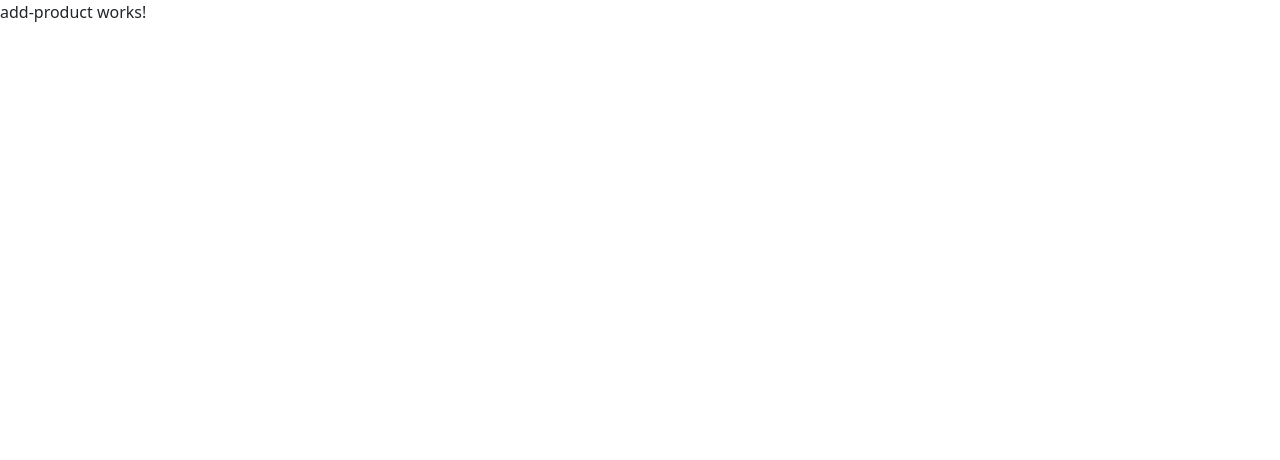
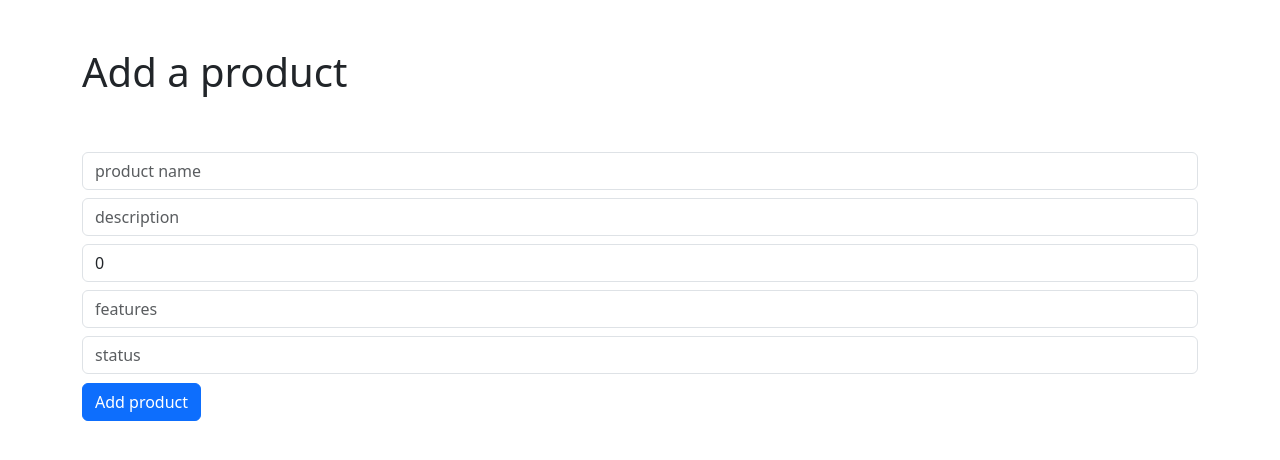
Before and after one commit to hcarslaw1/fse1-usecase, an Angular app: page /add-product in a window 1280 px wide. Shown: the top 460 px of the page. Built offline with nearby package versions, Linux system fonts and the light colour scheme.

Commit message:
Create product service and add product screen

```diff
--- a/src/app/components/add-product/add-product.component.html
+++ b/src/app/components/add-product/add-product.component.html
@@ -1 +1,40 @@
-<p>add-product works!</p>
+<div class="container">
+  <div class="row">
+    <h1 class="col-sm mt-5">Add a product</h1>
+  </div>
+  <div class="row">
+    <h1 class="col-sm mt-5">
+      <form (ngSubmit)="submit()" [formGroup]="registerForm">
+        <input
+          [formControl]="name"
+          type="text"
+          class="form-control"
+          placeholder="product name" />
+        <input
+          [formControl]="description"
+          type="text"
+          class="form-control mt-2"
+          placeholder="description" />
+        <input
+          [formControl]="price"
+          type="number"
+          class="form-control mt-2"
+          placeholder="price" />
+        <input
+          [formControl]="features"
+          type="text"
+          class="form-control mt-2"
+          placeholder="features" />
+        <input
+          [formControl]="status"
+          type="password"
+          class="form-control mt-2"
+          placeholder="status" />
+        <input type="submit" value="Add product" class="btn btn-primary" />
+      </form>
+    </h1>
+  </div>
+  <div *ngIf="displayError !== undefined" class="alert alert-danger mt-5">
+    {{ displayError }}
+  </div>
+</div>
--- a/src/app/components/add-product/add-product.component.ts
+++ b/src/app/components/add-product/add-product.component.ts
@@ -1,10 +1,62 @@
-import { Component } from '@angular/core';
+import { Component, OnInit } from '@angular/core';
+import { FormControl, Validators, FormBuilder } from '@angular/forms';
+import { Router } from '@angular/router';
+import { LoginService } from 'src/app/services/login-service.service';
+import { ProductService } from 'src/app/services/product-service.service';
 
 @Component({
   selector: 'app-add-product',
   templateUrl: './add-product.component.html',
-  styleUrls: ['./add-product.component.sass']
+  styleUrls: ['./add-product.component.sass'],
 })
-export class AddProductComponent {
+export class AddProductComponent implements OnInit {
+  name = new FormControl('', [Validators.required]);
+  description = new FormControl('', [Validators.required]);
+  price = new FormControl(0, [Validators.required]);
+  features = new FormControl([''], [Validators.required]);
+  status = new FormControl('', [Validators.required]);
 
+  registerForm = this._fb.group({
+    name: this.name,
+    description: this.description,
+    price: this.price,
+    features: this.features,
+    status: this.status,
+  });
+
+  displayError: undefined | string = undefined;
+
+  submit() {
+    if (!this.registerForm.valid) {
+      this.displayError = 'Invalid product details';
+      return;
+    } else if (
+      !this._productService.isNameUnique(this.registerForm.value.name!)
+    ) {
+      this.displayError = 'Product name must be unique';
+      return;
+    }
+
+    this._productService.addProduct(
+      this.registerForm.value.name!,
+      this.registerForm.value.description!,
+      this.registerForm.value.price!,
+      this.registerForm.value.features!,
+      this.registerForm.value.status!
+    );
+
+    this._router.navigateByUrl('login');
+  }
+
+  constructor(
+    private _fb: FormBuilder,
+    private _productService: ProductService,
+    private _router: Router
+  ) {}
+
+  ngOnInit(): void {
+    this.registerForm.valueChanges.subscribe(result => {
+      this.displayError = undefined;
+    });
+  }
 }
--- a/src/app/services/login-service.service.ts
+++ b/src/app/services/login-service.service.ts
@@ -5,7 +5,7 @@ import { Injectable } from '@angular/core';
   providedIn: 'root',
 })
 export class LoginService {
-  userStore: [User] = [
+  userStore: User[] = [
     {
       id: 1,
       loginId: 'admin',
--- /dev/null
+++ b/src/app/services/product-service.service.ts
@@ -0,0 +1,48 @@
+import { Injectable } from '@angular/core';
+
+@Injectable({
+  providedIn: 'root',
+})
+export class ProductService {
+  productStore: Product[] = [
+    {
+      name: 'Product 1',
+      description: 'Product 1 description',
+      price: 10,
+      features: ['feature 1', 'feature 2'],
+      status: 'In Stock',
+    },
+  ];
+
+  addProduct = (
+    name: string,
+    description: string,
+    price: number,
+    features: string[],
+    status: string
+  ) => {
+    this.productStore.push({
+      name,
+      description,
+      price,
+      features,
+      status,
+    } as Product);
+  };
+
+  isNameUnique = (name: string) => {
+    return (
+      this.productStore.find(product => product.name === name) === undefined
+    );
+  };
+
+  constructor() {}
+}
+
+interface Product {
+  name: string;
+  description: string;
+  price: number;
+  features: string[];
+  status: string;
+}
```
Also changed, not shown: 1 other file (tests, documents, lock files or other folders).
